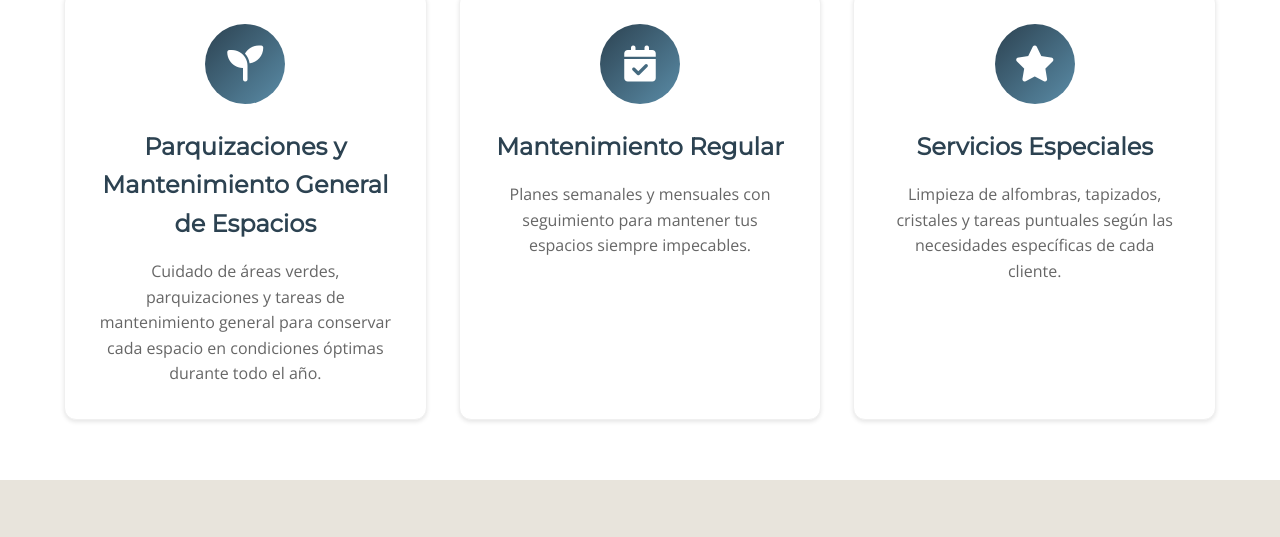
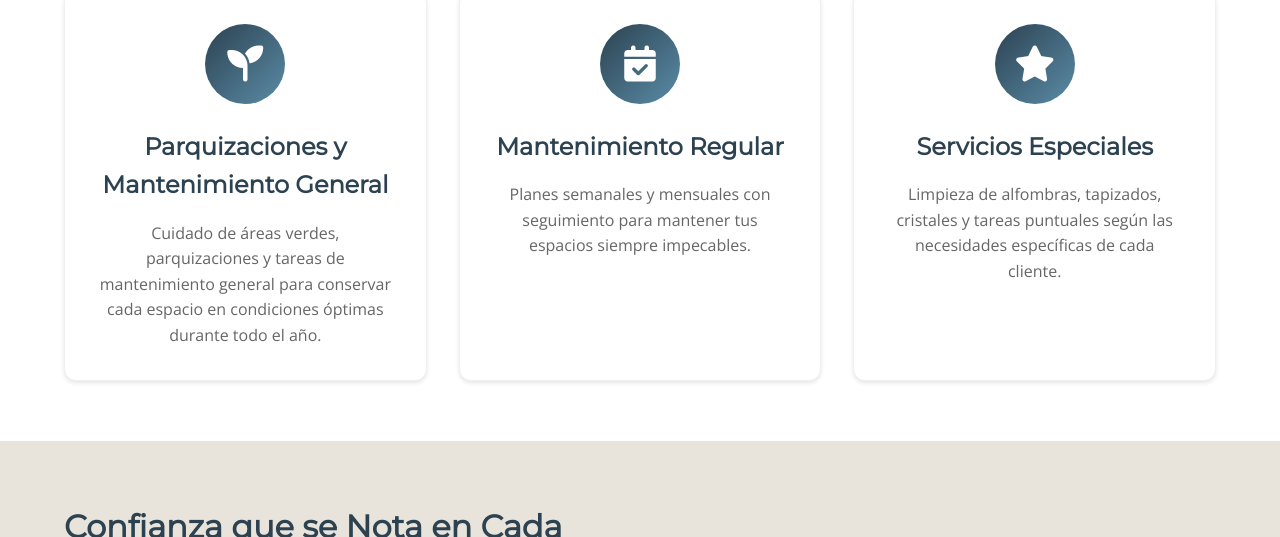
Before and after one commit to amundarainp/ananda-cleaning-landing, a plain HTML site: page index.html in a window 1280 px wide. Shown: the part 1610-2147 px from the top of the page. Drawn offline with nearby package versions, Linux system fonts and the light colour scheme.

Commit message:
Simplificar título de parquizaciones

```diff
--- a/index.html
+++ b/index.html
@@ -178,7 +178,7 @@
               </div>
               <h3 class="service-title">
                 <span class="service-label-full"
-                  >Parquizaciones y Mantenimiento General de Espacios</span
+                  >Parquizaciones y Mantenimiento General</span
                 >
                 <span class="service-label-short"
                   >Parquizaciones y Mantenimiento</span
```
